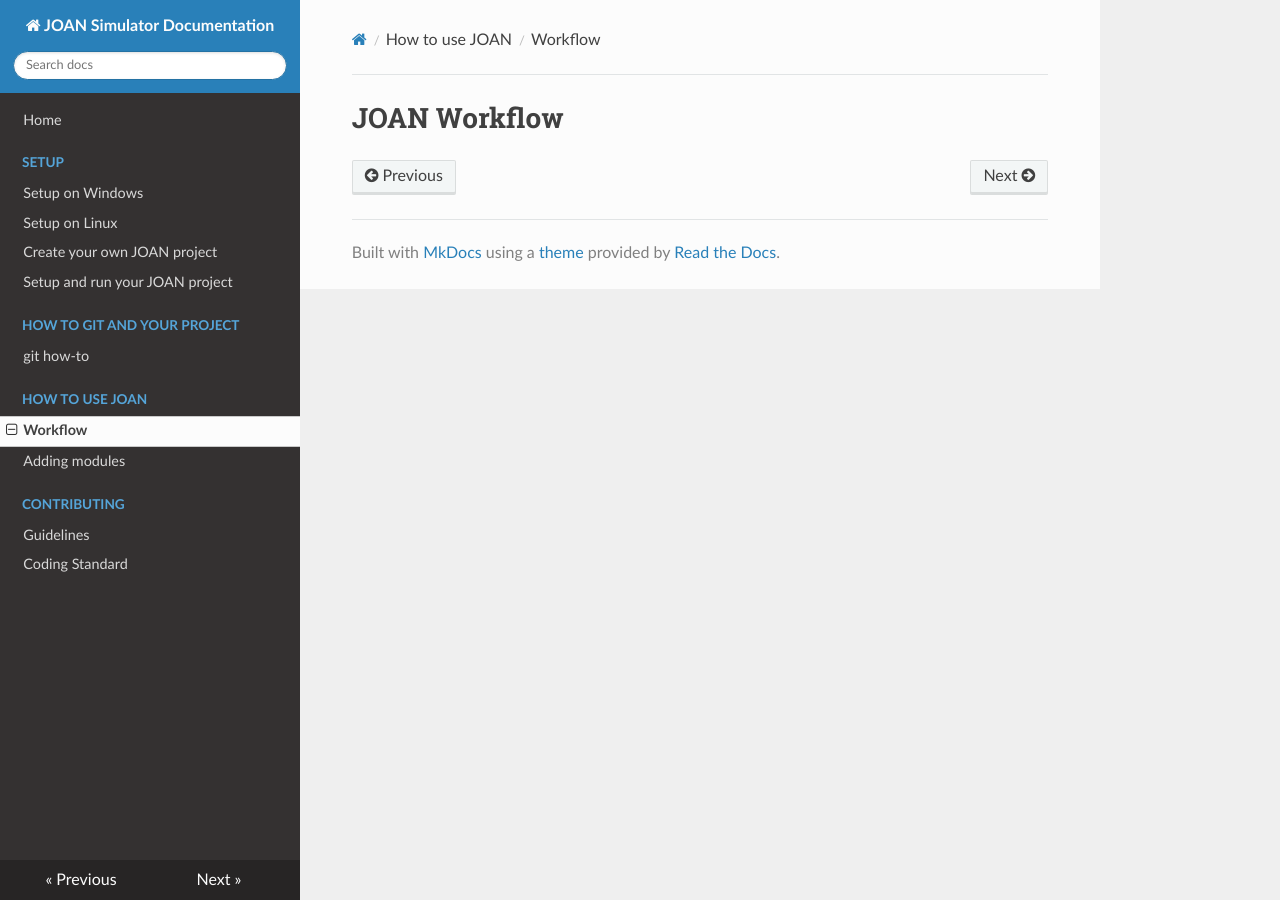
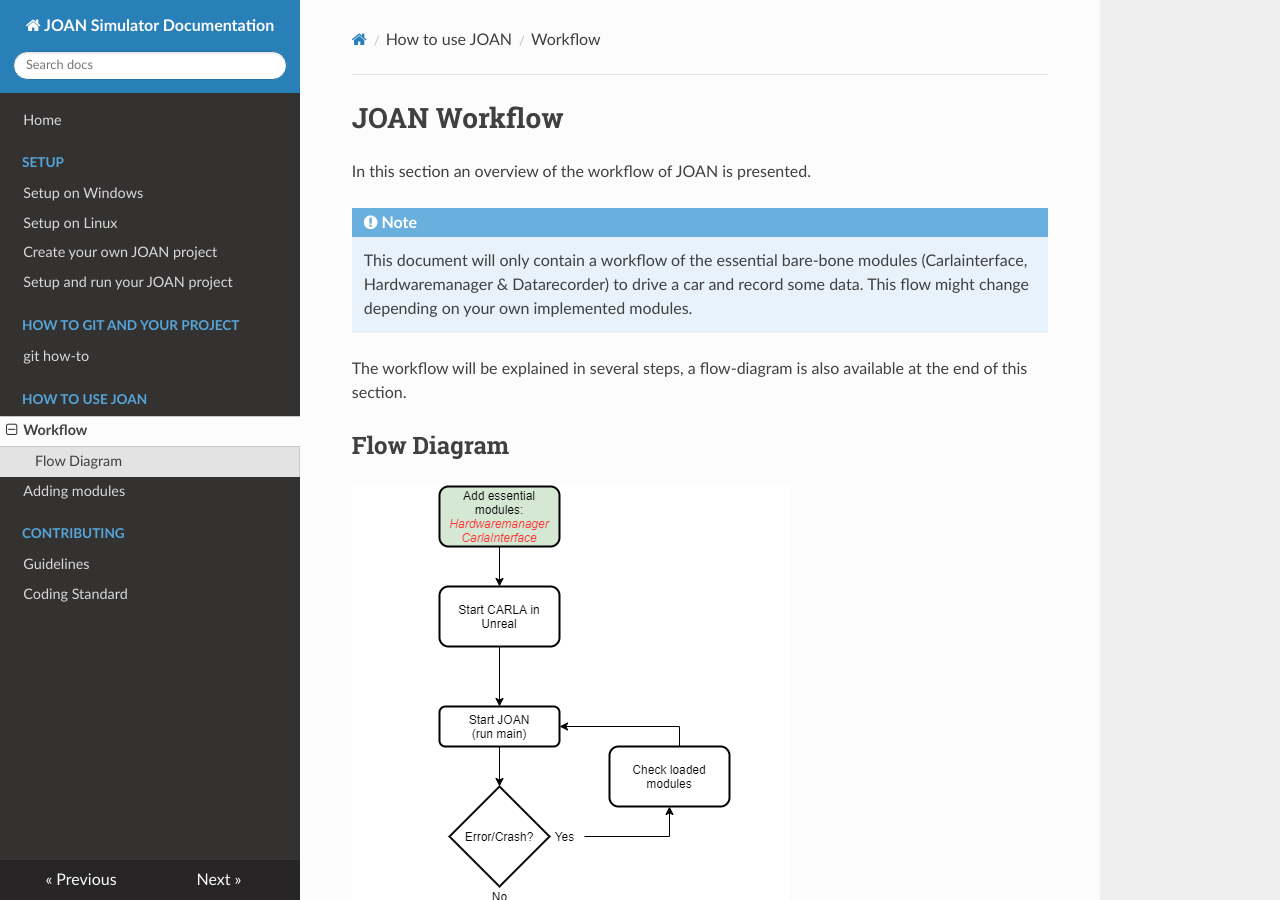
Before and after one commit to tud-hri/joan, an MkDocs documentation site: the page built from docs/joan-workflow.md, in a window 1280 px wide and 900 px high. Built offline with MkDocs 1.6.1, drawn with Linux system fonts in a browser that asks for light colours; nearby versions of some CDN libraries.

Commit message:
started on JOAN workflow

```diff
--- a/docs/joan-workflow.md
+++ b/docs/joan-workflow.md
@@ -1 +1,10 @@
 # JOAN Workflow
+In this section an overview of the workflow of JOAN is presented.
+
+!!! Note
+    This document will only contain a workflow of the essential bare-bone modules (Carlainterface, Hardwaremanager & Datarecorder) to drive a car and record some data. This flow might change depending on your own implemented modules.
+
+The workflow will be explained in several steps, a flow-diagram is also available at the end of this section.
+
+## Flow Diagram
+![workflow](imgs/JOAN_Workflow.png)
```
Also changed, not shown: docs/imgs/JOAN_Workflow.png (added).
